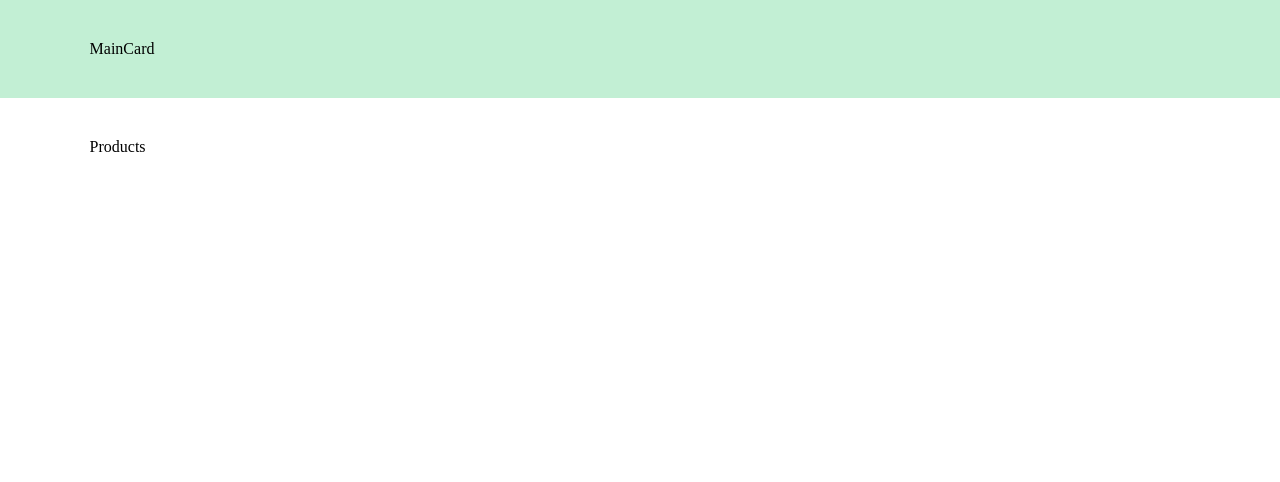
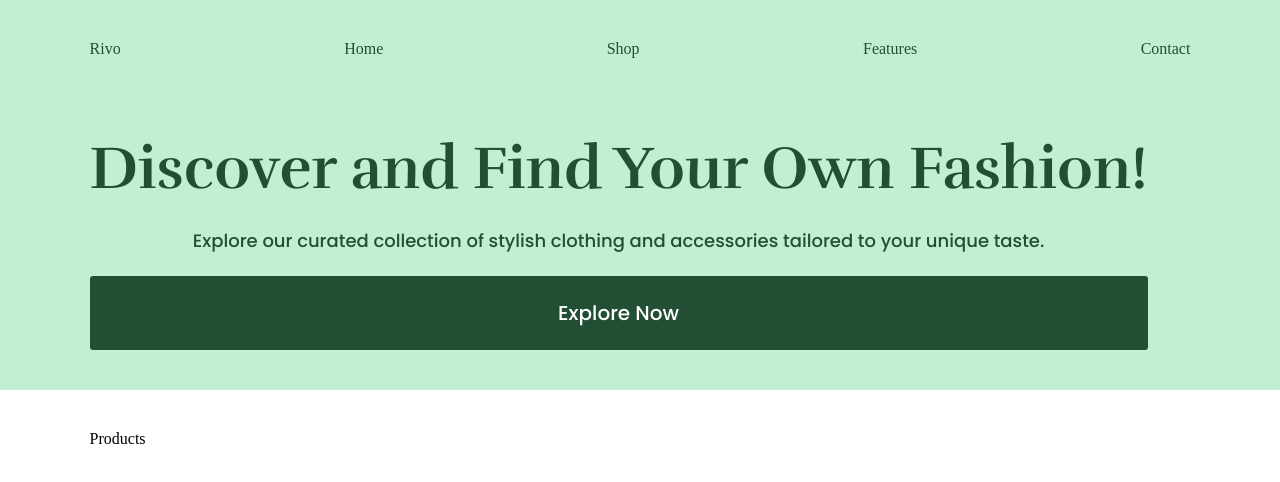
Before and after one commit to Morghot2/e-shop-landing, a React (Vite) app: page / in a window 1280 px wide. Shown: the top 482 px of the page. Built offline with nearby package versions, Linux system fonts and the light colour scheme.

Commit message:
dc-000005: main card

```diff
--- a/index.html
+++ b/index.html
@@ -3,6 +3,12 @@
   <head>
     <meta charset="UTF-8" />
     <meta name="viewport" content="width=device-width, initial-scale=1.0" />
+    <link rel="preconnect" href="https://fonts.googleapis.com" />
+    <link rel="preconnect" href="https://fonts.gstatic.com" crossorigin />
+    <link
+      href="https://fonts.googleapis.com/css2?family=Poppins:wght@500&family=Roboto+Slab:wght@500&family=Rufina:wght@700&display=swap"
+      rel="stylesheet"
+    />
     <title>e-shop-landing</title>
   </head>
   <body style="margin: 0; padding: 0">
--- /dev/null
+++ b/src/Landing/MainCard/AboutSection/AboutSection.styles.ts
@@ -0,0 +1,80 @@
+import styled from 'styled-components';
+
+const AboutWrapper = styled.section`
+  margin-top: 70px;
+  display: flex;
+  justify-content: space-between;
+  @media (max-width: 1500px) {
+    margin-top: 10px;
+  }
+`;
+
+const AboutImg = styled.div`
+  display: inline-block;
+  padding-top: 35px;
+  @media (max-width: 1500px) {display: none;};
+}
+`;
+
+const AboutText = styled.div`
+  color: #224f34;
+  display: inline-block;
+`;
+const AboutTitle = styled.p`
+  font-family: 'Rufina', serif;
+  font-weight: 700;
+  width: 650px;
+  font-size: 86px;
+  line-height: 106px;
+  margin-bottom: 0px;
+  @media (max-width: 1500px) {width: 100%; text-align: center; line-height: 80px; font-size: 60px;};
+  @media (max-width: 400px) {width: 100%; text-align: center; font-size: 35px; line-height: 50px};
+}
+`;
+const AboutSubtitle = styled.p`
+  font-family: 'Poppins', sans-serif;
+  font-weight: 500;
+  width: 565px;
+  font-size: 24px;
+  line-height: 52.8px;
+  margin-bottom: 52px;
+  margin-bottom: 0px;
+  @media (max-width: 1500px) {width: 100%; text-align: center; line-height: 30px; font-size: 18px};};
+  @media (max-width: 400px) {width: 100%; text-align: center; font-size: 17px; line-height: 25px};
+
+}
+`;
+
+const ButtonWrapper = styled.div`
+  @media (max-width: 400px) {
+    display: flex;
+    justify-content: center;
+    align-items: center;
+  }
+`;
+
+const AboutButton = styled.button`
+  width: 258px;
+  height: 74px;
+  border-radius: 3px;
+  background-color: #224f34;
+  color: white;
+  border: none;
+  font-family: 'Poppins', sans-serif;
+  font-size: 20px;
+  font-weight: 500;
+  line-height: 30px;
+  margin-top: 20px;
+  @media (max-width: 1500px) {width: 100%; text-align: center;};
+  @media (max-width: 400px) {width: 70%; text-align: center; font-size: 17px};
+}
+`;
+export {
+  AboutWrapper,
+  AboutImg,
+  AboutText,
+  AboutTitle,
+  AboutSubtitle,
+  AboutButton,
+  ButtonWrapper,
+};
--- /dev/null
+++ b/src/Landing/MainCard/AboutSection/AboutSection.tsx
@@ -0,0 +1,30 @@
+import {
+  AboutImg,
+  AboutText,
+  AboutWrapper,
+  AboutTitle,
+  AboutSubtitle,
+  ButtonWrapper,
+  AboutButton,
+} from './AboutSection.styles';
+import main from '../../../assets/main.png';
+
+export const AboutSection = () => {
+  return (
+    <AboutWrapper>
+      <AboutText>
+        <AboutTitle>Discover and Find Your Own Fashion!</AboutTitle>
+        <AboutSubtitle>
+          Explore our curated collection of stylish clothing and accessories
+          tailored to your unique taste.
+        </AboutSubtitle>
+        <ButtonWrapper>
+          <AboutButton>Explore Now</AboutButton>
+        </ButtonWrapper>
+      </AboutText>
+      <AboutImg>
+        <img src={main} />
+      </AboutImg>
+    </AboutWrapper>
+  );
+};
--- a/src/Landing/MainCard/MainCard.tsx
+++ b/src/Landing/MainCard/MainCard.tsx
@@ -1,5 +1,12 @@
 import { MainCardWrapper } from './MainCard.styles';
+import { Navbar } from './Navbar/Navbar';
+import { AboutSection } from './AboutSection/AboutSection';
 
 export const MainCard = () => {
-  return <MainCardWrapper>MainCard</MainCardWrapper>;
+  return (
+    <MainCardWrapper>
+      <Navbar />
+      <AboutSection />
+    </MainCardWrapper>
+  );
 };
--- /dev/null
+++ b/src/Landing/MainCard/Navbar/Menu/Menu.tsx
@@ -0,0 +1,15 @@
+export const Menu = () => {
+  const menuItems = [
+    { id: 1, name: 'Home' },
+    { id: 2, name: 'Shop' },
+    { id: 3, name: 'Features' },
+    { id: 4, name: 'Contact' },
+  ];
+  return (
+    <>
+      {menuItems.map(({ id, name }) => (
+        <span key={id}>{name}</span>
+      ))}
+    </>
+  );
+};
--- /dev/null
+++ b/src/Landing/MainCard/Navbar/Navbar.styles.ts
@@ -0,0 +1,11 @@
+import styled from 'styled-components';
+
+const NavbarWrapper = styled.nav`
+  display: flex;
+  justify-content: space-between;
+  align-items: center;
+  color: #224f34;
+`;
+const Logo = styled.span``;
+
+export { NavbarWrapper, Logo };
--- /dev/null
+++ b/src/Landing/MainCard/Navbar/Navbar.tsx
@@ -0,0 +1,11 @@
+import { Menu } from './Menu/Menu';
+import { NavbarWrapper, Logo } from './Navbar.styles';
+
+export const Navbar = () => {
+  return (
+    <NavbarWrapper>
+      <Logo>Rivo</Logo>
+      <Menu />
+    </NavbarWrapper>
+  );
+};
--- a/tsconfig.json
+++ b/tsconfig.json
@@ -5,6 +5,7 @@
     "lib": ["ES2020", "DOM", "DOM.Iterable"],
     "module": "ESNext",
     "skipLibCheck": true,
+    "baseUrl": "src",
 
     /* Bundler mode */
     "moduleResolution": "bundler",
```
Also changed, not shown: src/assets/main.png (added).
